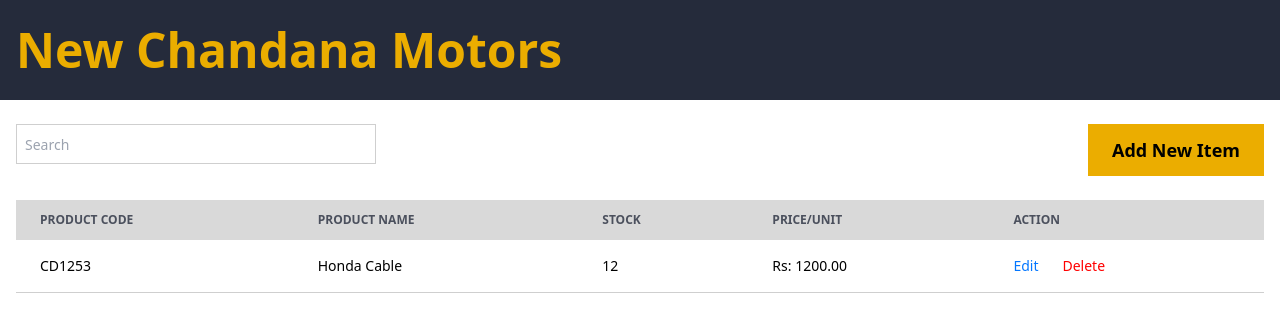
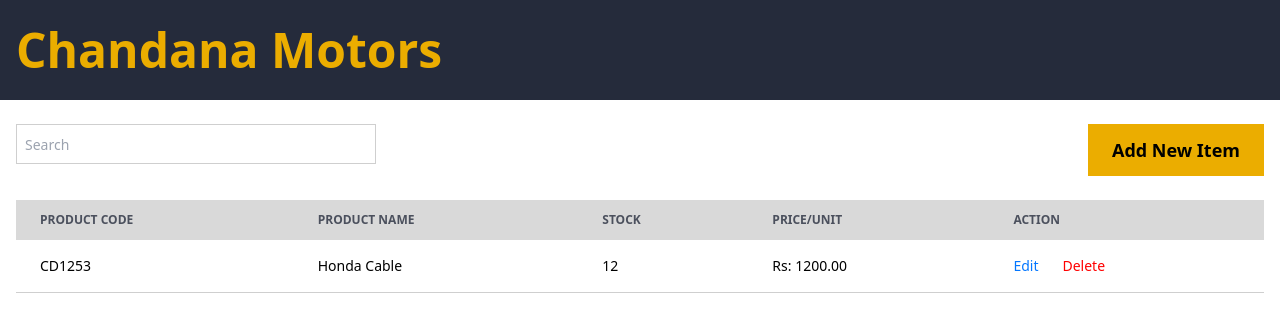
Before and after one commit to deshan68/chandana-motors-inventory, a React (Vite) app in the folder client/: page / in a window 1280 px wide. Shown: the top 332 px of the page. Built offline with nearby package versions, Linux system fonts and the light colour scheme; the HTML template or start-up script is replaced by a standard one.

Commit message:
test deploy

```diff
--- a/client/src/components/Navbar.jsx
+++ b/client/src/components/Navbar.jsx
@@ -3,7 +3,7 @@
 const Navbar = () => {
   return (
     <nav className="bg-primaryDark w-full h-[100px] text-5xl font-bold text-primaryYellow flex items-center pl-4">
-      New Chandana Motors
+      Chandana Motors
     </nav>
   );
 };
```
